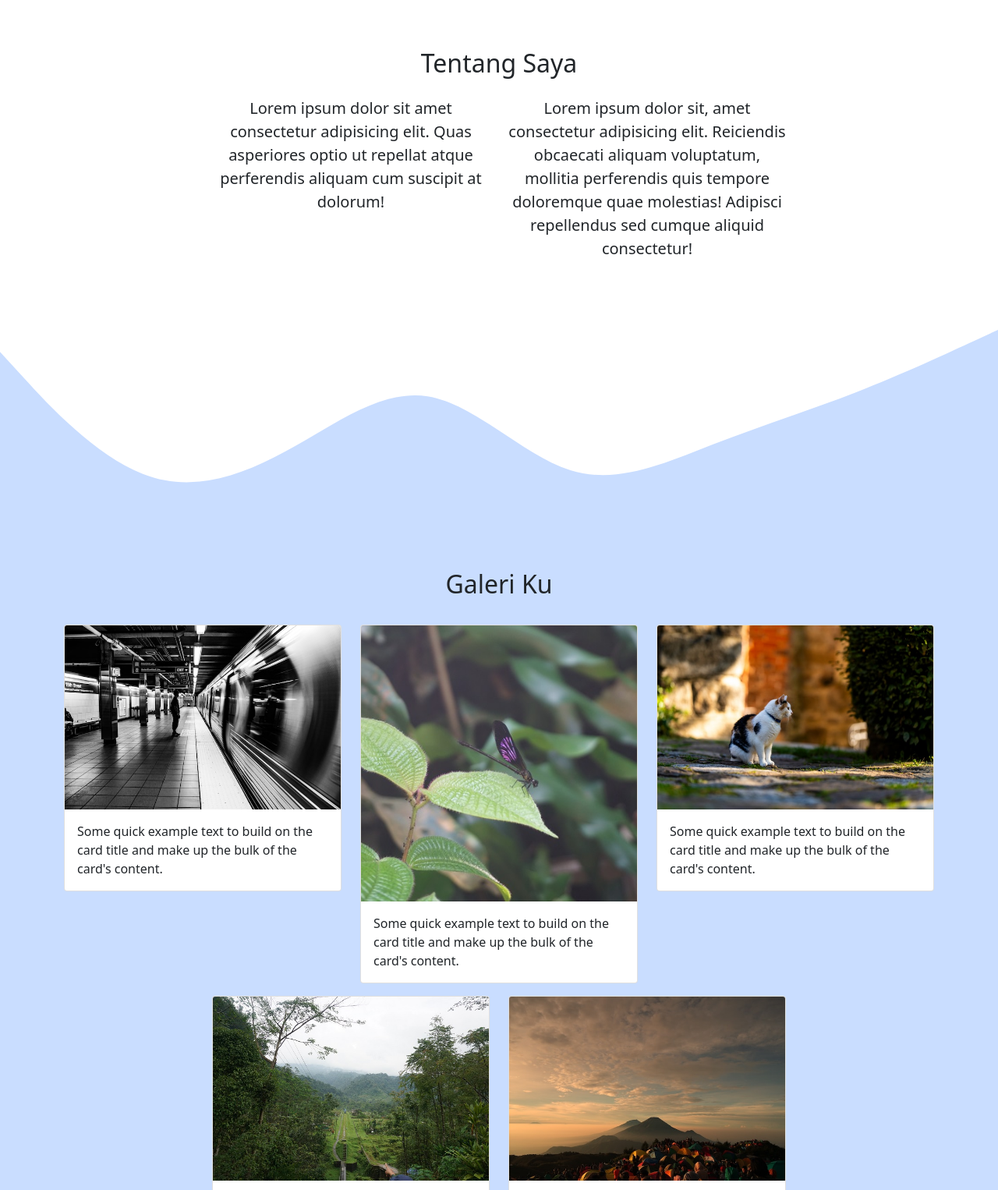
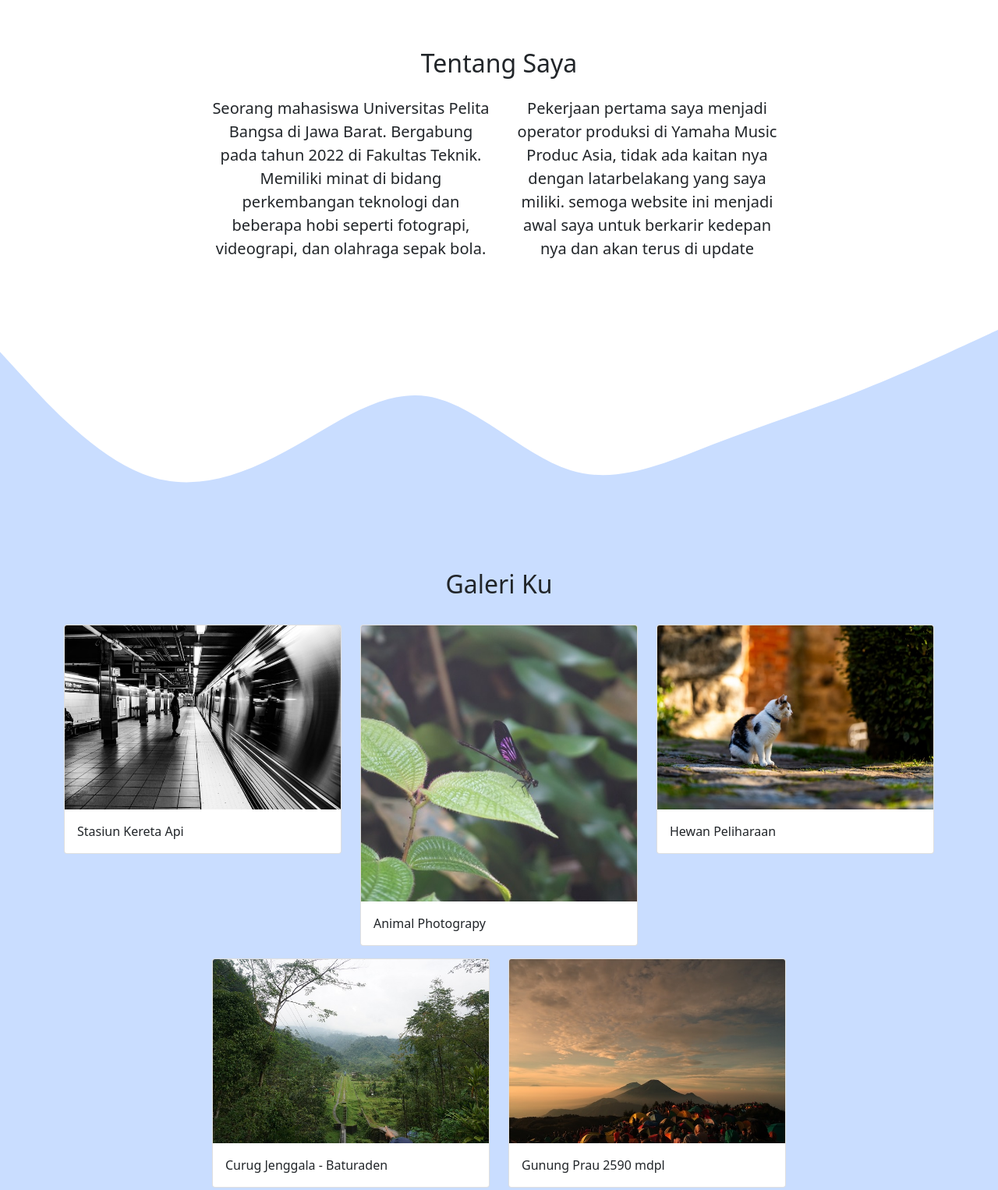
Before and after one commit to kurniawansaputraa/kurniawansaputraa.github.io, a plain HTML site: page index.html in a window 1280 px wide. Shown: the part 720-2246 px from the top of the page at 78% size. Drawn offline with nearby package versions, Linux system fonts and the light colour scheme.

Commit message:
mengubah deskripsi about

```diff
--- a/index.html
+++ b/index.html
@@ -65,10 +65,14 @@
         </div>
         <div class="row justify-content-center fs-5 text-center">
           <div class="col-md-4 mb-3">
-            <p>Lorem ipsum dolor sit amet consectetur adipisicing elit. Quas asperiores optio ut repellat atque perferendis aliquam cum suscipit at dolorum!</p>
+            <p>
+              Seorang mahasiswa Universitas Pelita Bangsa di Jawa Barat. Bergabung pada tahun 2022 di Fakultas Teknik. Memiliki minat di bidang perkembangan teknologi dan beberapa hobi seperti fotograpi, videograpi, dan olahraga sepak bola.
+            </p>
           </div>
           <div class="col-md-4 mb-3">
-            <p>Lorem ipsum dolor sit, amet consectetur adipisicing elit. Reiciendis obcaecati aliquam voluptatum, mollitia perferendis quis tempore doloremque quae molestias! Adipisci repellendus sed cumque aliquid consectetur!</p>
+            <p>
+              Pekerjaan pertama saya menjadi operator produksi di Yamaha Music Produc Asia, tidak ada kaitan nya dengan latarbelakang yang saya miliki. semoga website ini menjadi awal saya untuk berkarir kedepan nya dan akan terus di update
+            </p>
           </div>
         </div>
       </div>
@@ -95,7 +99,7 @@
             <div class="card">
               <img src="img/Gallery/stasiun.jpg" class="card-img-top" alt="Gallery1" />
               <div class="card-body">
-                <p class="card-text">Some quick example text to build on the card title and make up the bulk of the card's content.</p>
+                <p class="card-text">Stasiun Kereta Api</p>
               </div>
             </div>
           </div>
@@ -103,7 +107,7 @@
             <div class="card">
               <img src="img/Gallery/capung.JPG" class="card-img-top" alt="Gallery2" />
               <div class="card-body">
-                <p class="card-text">Some quick example text to build on the card title and make up the bulk of the card's content.</p>
+                <p class="card-text">Animal Photograpy</p>
               </div>
             </div>
           </div>
@@ -111,7 +115,7 @@
             <div class="card">
               <img src="img/Gallery/kucing.jpg" class="card-img-top" alt="Gallery3" />
               <div class="card-body">
-                <p class="card-text">Some quick example text to build on the card title and make up the bulk of the card's content.</p>
+                <p class="card-text">Hewan Peliharaan</p>
               </div>
             </div>
           </div>
@@ -119,7 +123,7 @@
             <div class="card">
               <img src="img/Gallery/baturaden.JPG" class="card-img-top" alt="Gallery4" />
               <div class="card-body">
-                <p class="card-text">Some quick example text to build on the card title and make up the bulk of the card's content.</p>
+                <p class="card-text">Curug Jenggala - Baturaden</p>
               </div>
             </div>
           </div>
@@ -127,7 +131,7 @@
             <div class="card">
               <img src="img/Gallery/Prau.jpg" class="card-img-top" alt="Gallery5" />
               <div class="card-body">
-                <p class="card-text">Some quick example text to build on the card title and make up the bulk of the card's content.</p>
+                <p class="card-text">Gunung Prau 2590 mdpl</p>
               </div>
             </div>
           </div>
```
